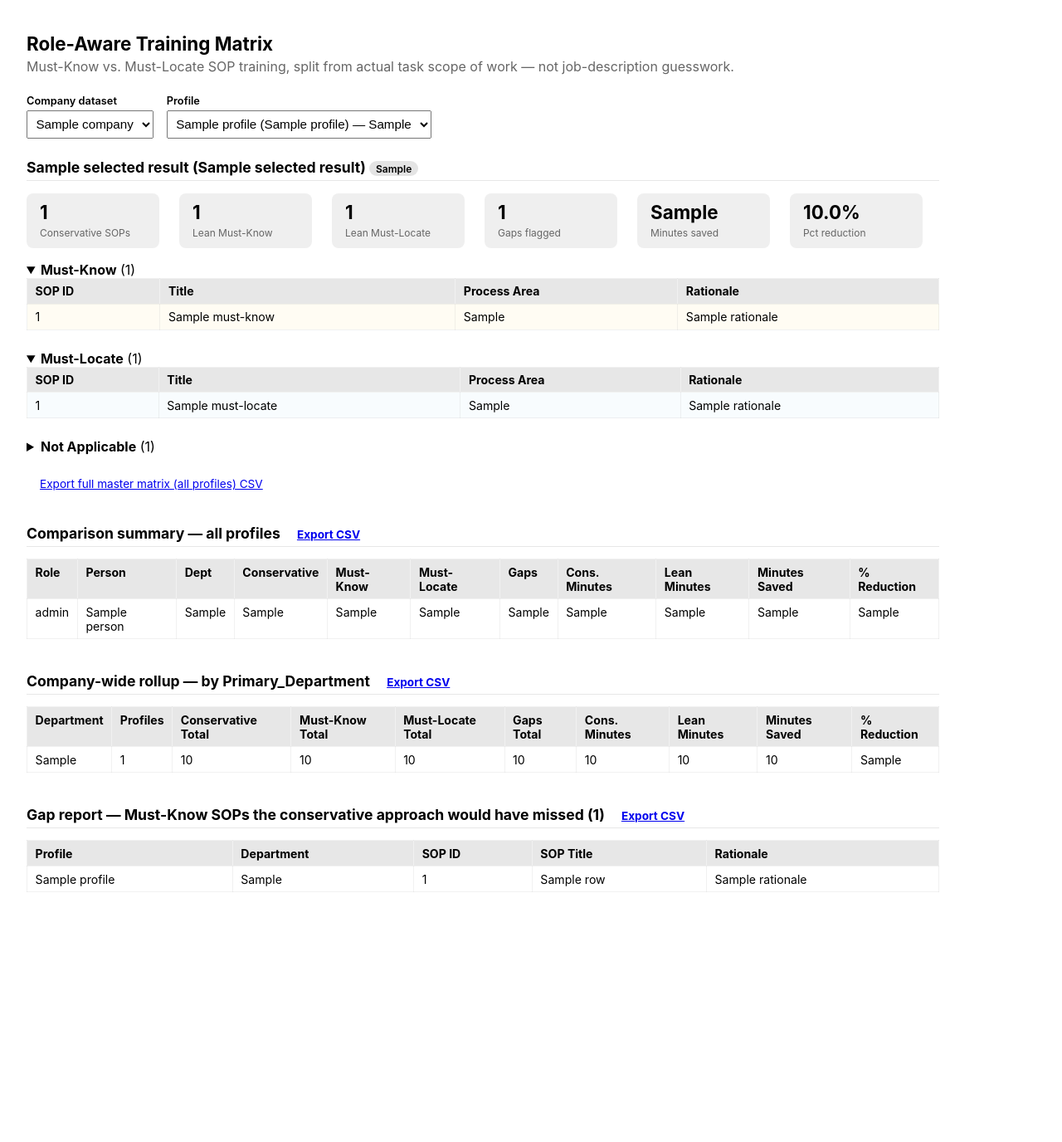
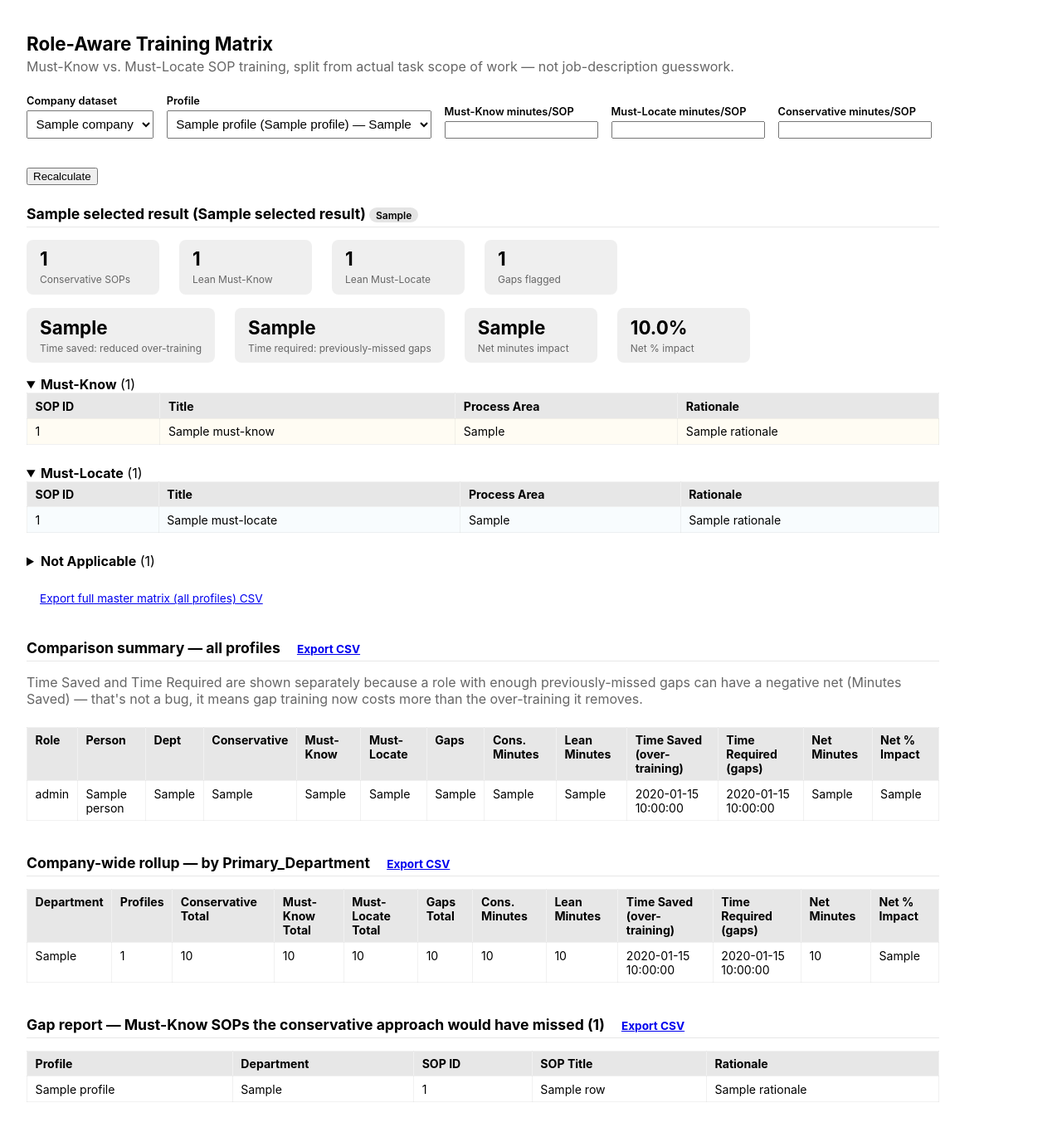
Before and after one commit to brianjfunk/Training_Matrix_Prototype, a FastAPI app: template app/templates/index.html in a window 1280 px wide. Shown: the top 1376 px of the page at 83% size. Before the commit the page ends 1075 px from the top, so only its background shows below. Run offline with FastAPI, Linux system fonts and the light colour scheme; the template is opened without the code that fills it: most values are stand-ins (such as "Sample title", 1, 10 or a date in 2020).

Commit message:
Expose editable time assumptions and split gap costs from savings (#2)
Wire must_know_minutes, must_locate_minutes, and conservative_minutes_per_sop
through to the UI as editable numeric inputs (server.py query params,
index.html form) so both the on-page numbers and every CSV export
recalculate live against the chosen assumptions instead of the hardcoded
30/5/30 defaults.

Minutes_Saved nets two things that behave very differently: time no longer
spent over-training on downgraded Must-Locate SOPs, and new time required
for previously-missed gap SOPs. Netting them can produce a negative number
that reads as a bug rather than a real "gaps cost more than the waste they
replace" finding. compute_matrix now also returns
overtraining_minutes_saved and gap_training_minutes_required as an exact
decomposition of minutes_saved, surfaced as separate columns/stats in the
comparison summary and department rollup (Minutes_Saved/Pct_Reduction stay
for expected-output-reference.csv compatibility). Added tests covering the
reconciliation identity under both default and custom time assumptions, and
covering the reports.py display layer itself, not just compute_matrix.

Co-authored-by: Claude <noreply@anthropic.com>

```diff
--- a/app/matching.py
+++ b/app/matching.py
@@ -62,6 +62,16 @@ class MatrixResult:
     lean_minutes: int
     minutes_saved: int
     pct_reduction: float
+    # minutes_saved nets these two together, which can read as a broken
+    # negative number when a role has enough gaps. Both are exposed
+    # separately so the UI/reports can show them as distinct figures
+    # instead of only the net: overtraining_minutes_saved is time no
+    # longer spent deep-reviewing SOPs downgraded to Must-Locate;
+    # gap_training_minutes_required is new time needed for Must-Know SOPs
+    # the conservative approach never would have surfaced at all.
+    # Always holds: overtraining_minutes_saved - gap_training_minutes_required == minutes_saved.
+    overtraining_minutes_saved: int
+    gap_training_minutes_required: int
 
 
 def _is_conservative_assigned(department: str, broad_applicability: str) -> bool:
@@ -170,6 +180,18 @@ def compute_matrix(
         else 0.0
     )
 
+    # Every conservative-assigned SOP is either Must-Know or Must-Locate
+    # under lean (must_locate_sop_ids == conservative_sop_ids - must_know_sop_ids),
+    # so this is the lean-tier cost of exactly the SOPs the conservative
+    # approach already flagged — no gap SOPs included.
+    conservative_and_must_know_count = len(conservative_sop_ids) - len(must_locate_sop_ids)
+    conservative_only_lean_minutes = (
+        conservative_and_must_know_count * must_know_minutes
+        + len(must_locate_sop_ids) * must_locate_minutes
+    )
+    overtraining_minutes_saved = conservative_minutes - conservative_only_lean_minutes
+    gap_training_minutes_required = len(gap_sop_ids) * must_know_minutes
+
     return MatrixResult(
         profile_id=profile.profile_id,
         role_name=profile.role_name,
@@ -185,6 +207,8 @@ def compute_matrix(
         lean_minutes=lean_minutes,
         minutes_saved=minutes_saved,
         pct_reduction=pct_reduction,
+        overtraining_minutes_saved=overtraining_minutes_saved,
+        gap_training_minutes_required=gap_training_minutes_required,
     )
 
 
--- a/app/server.py
+++ b/app/server.py
@@ -10,6 +10,7 @@ folder, with zero code changes required.
 from __future__ import annotations
 
 from pathlib import Path
+from urllib.parse import urlencode
 
 from fastapi import FastAPI, HTTPException, Query
 from fastapi.responses import HTMLResponse, PlainTextResponse
@@ -17,7 +18,13 @@ from fastapi.templating import Jinja2Templates
 from starlette.requests import Request
 
 from app.dataset import DatasetError, load_dataset
-from app.matching import compute_all, compute_matrix
+from app.matching import (
+    DEFAULT_CONSERVATIVE_MINUTES,
+    DEFAULT_MUST_KNOW_MINUTES,
+    DEFAULT_MUST_LOCATE_MINUTES,
+    compute_all,
+    compute_matrix,
+)
 from app.reports import (
     comparison_summary_rows,
     company_rollup_rows,
@@ -39,6 +46,16 @@ def list_companies() -> list[str]:
     return sorted(p.name for p in COMPANIES_DIR.iterdir() if p.is_dir())
 
 
+def _time_assumption_kwargs(
+    must_know_minutes: int, must_locate_minutes: int, conservative_minutes_per_sop: int
+) -> dict[str, int]:
+    return {
+        "must_know_minutes": max(0, must_know_minutes),
+        "must_locate_minutes": max(0, must_locate_minutes),
+        "conservative_minutes_per_sop": max(0, conservative_minutes_per_sop),
+    }
+
+
 def _load_or_404(company: str):
     company_dir = COMPANIES_DIR / company
     if not company_dir.is_dir():
@@ -50,7 +67,14 @@ def _load_or_404(company: str):
 
 
 @app.get("/", response_class=HTMLResponse)
-def index(request: Request, company: str | None = None, profile: str | None = None):
+def index(
+    request: Request,
+    company: str | None = None,
+    profile: str | None = None,
+    must_know_minutes: int = DEFAULT_MUST_KNOW_MINUTES,
+    must_locate_minutes: int = DEFAULT_MUST_LOCATE_MINUTES,
+    conservative_minutes_per_sop: int = DEFAULT_CONSERVATIVE_MINUTES,
+):
     companies = list_companies()
     if not companies:
         return templates.TemplateResponse(
@@ -60,10 +84,14 @@ def index(request: Request, company: str | None = None, profile: str | None = No
     company = company if company in companies else companies[0]
     dataset = _load_or_404(company)
 
+    time_kwargs = _time_assumption_kwargs(
+        must_know_minutes, must_locate_minutes, conservative_minutes_per_sop
+    )
+
     profile_ids = dataset.profile_order()
     profile = profile if profile in profile_ids else (profile_ids[0] if profile_ids else None)
 
-    all_results = compute_all(dataset)
+    all_results = compute_all(dataset, **time_kwargs)
     summary_rows = comparison_summary_rows(all_results)
     rollup_rows = company_rollup_rows(all_results)
     gap_rows = gap_report_rows(all_results)
@@ -71,7 +99,7 @@ def index(request: Request, company: str | None = None, profile: str | None = No
     selected_result = None
     assignments_by_tier: dict[str, list] = {"Must-Know": [], "Must-Locate": [], "Not Applicable": []}
     if profile is not None:
-        selected_result = compute_matrix(dataset, profile)
+        selected_result = compute_matrix(dataset, profile, **time_kwargs)
         for a in selected_result.assignments:
             assignments_by_tier[a.tier].append(a)
 
@@ -89,15 +117,26 @@ def index(request: Request, company: str | None = None, profile: str | None = No
             "rollup_rows": rollup_rows,
             "gap_rows": gap_rows,
             "gap_count": len(gap_rows),
+            "time_kwargs": time_kwargs,
+            "export_qs": urlencode({"company": company, **time_kwargs}),
             "error": None,
         },
     )
 
 
 @app.get("/export/{report}.csv")
-def export_csv(report: str, company: str = Query(...)):
+def export_csv(
+    report: str,
+    company: str = Query(...),
+    must_know_minutes: int = DEFAULT_MUST_KNOW_MINUTES,
+    must_locate_minutes: int = DEFAULT_MUST_LOCATE_MINUTES,
+    conservative_minutes_per_sop: int = DEFAULT_CONSERVATIVE_MINUTES,
+):
     dataset = _load_or_404(company)
-    all_results = compute_all(dataset)
+    time_kwargs = _time_assumption_kwargs(
+        must_know_minutes, must_locate_minutes, conservative_minutes_per_sop
+    )
+    all_results = compute_all(dataset, **time_kwargs)
 
     builders = {
         "master_matrix": master_matrix_rows,
--- a/app/templates/index.html
+++ b/app/templates/index.html
@@ -58,6 +58,18 @@
       {% endfor %}
     </select>
   </label>
+  <label>Must-Know minutes/SOP
+    <input type="number" name="must_know_minutes" min="0" step="1" value="{{ time_kwargs.must_know_minutes }}">
+  </label>
+  <label>Must-Locate minutes/SOP
+    <input type="number" name="must_locate_minutes" min="0" step="1" value="{{ time_kwargs.must_locate_minutes }}">
+  </label>
+  <label>Conservative minutes/SOP
+    <input type="number" name="conservative_minutes_per_sop" min="0" step="1" value="{{ time_kwargs.conservative_minutes_per_sop }}">
+  </label>
+  <label>&nbsp;
+    <button type="submit">Recalculate</button>
+  </label>
 </form>
 
 {% if selected_result %}
@@ -70,8 +82,12 @@
     <div class="stat"><span class="value">{{ selected_result.must_know_sop_ids|length }}</span><span class="label">Lean Must-Know</span></div>
     <div class="stat"><span class="value">{{ selected_result.must_locate_sop_ids|length }}</span><span class="label">Lean Must-Locate</span></div>
     <div class="stat"><span class="value">{{ selected_result.gap_sop_ids|length }}</span><span class="label">Gaps flagged</span></div>
-    <div class="stat"><span class="value">{{ selected_result.minutes_saved }}</span><span class="label">Minutes saved</span></div>
-    <div class="stat"><span class="value">{{ "%.1f"|format(selected_result.pct_reduction) }}%</span><span class="label">Pct reduction</span></div>
+  </div>
+  <div class="stat-row">
+    <div class="stat"><span class="value">{{ selected_result.overtraining_minutes_saved }}</span><span class="label">Time saved: reduced over-training</span></div>
+    <div class="stat"><span class="value">{{ selected_result.gap_training_minutes_required }}</span><span class="label">Time required: previously-missed gaps</span></div>
+    <div class="stat"><span class="value">{{ selected_result.minutes_saved }}</span><span class="label">Net minutes impact</span></div>
+    <div class="stat"><span class="value">{{ "%.1f"|format(selected_result.pct_reduction) }}%</span><span class="label">Net % impact</span></div>
   </div>
 
   {% for tier in ["Must-Know", "Must-Locate", "Not Applicable"] %}
@@ -92,18 +108,21 @@
     </table>
   </details>
   {% endfor %}
-  <a class="export" href="/export/master_matrix.csv?company={{ company }}">Export full master matrix (all profiles) CSV</a>
+  <a class="export" href="/export/master_matrix.csv?{{ export_qs }}">Export full master matrix (all profiles) CSV</a>
 </section>
 {% endif %}
 
 <section>
   <h2>Comparison summary — all profiles
-    <a class="export" href="/export/comparison_summary.csv?company={{ company }}">Export CSV</a>
+    <a class="export" href="/export/comparison_summary.csv?{{ export_qs }}">Export CSV</a>
   </h2>
+  <p class="subtitle">Time Saved and Time Required are shown separately because a role with enough previously-missed gaps can have a negative net (Minutes Saved) — that's not a bug, it means gap training now costs more than the over-training it removes.</p>
   <table>
     <thead><tr>
       <th>Role</th><th>Person</th><th>Dept</th><th>Conservative</th><th>Must-Know</th><th>Must-Locate</th>
-      <th>Gaps</th><th>Cons. Minutes</th><th>Lean Minutes</th><th>Minutes Saved</th><th>% Reduction</th>
+      <th>Gaps</th><th>Cons. Minutes</th><th>Lean Minutes</th>
+      <th>Time Saved (over-training)</th><th>Time Required (gaps)</th>
+      <th>Net Minutes</th><th>Net % Impact</th>
     </tr></thead>
     <tbody>
       {% for row in summary_rows %}
@@ -111,7 +130,9 @@
         <td>{{ row.Role }}</td><td>{{ row.Person }}</td><td>{{ row.Primary_Department }}</td>
         <td>{{ row.Conservative_SOPs }}</td><td>{{ row.Lean_MustKnow }}</td><td>{{ row.Lean_MustLocate }}</td>
         <td>{{ row.Gap_MissedByConservative }}</td><td>{{ row.Conservative_Minutes }}</td>
-        <td>{{ row.Lean_Minutes }}</td><td>{{ row.Minutes_Saved }}</td><td>{{ row.Pct_Reduction }}</td>
+        <td>{{ row.Lean_Minutes }}</td>
+        <td>{{ row.Time_Saved_Reduced_Overtraining }}</td><td>{{ row.Time_Required_Gap_Training }}</td>
+        <td>{{ row.Minutes_Saved }}</td><td>{{ row.Pct_Reduction }}</td>
       </tr>
       {% endfor %}
     </tbody>
@@ -120,13 +141,14 @@
 
 <section>
   <h2>Company-wide rollup — by Primary_Department
-    <a class="export" href="/export/company_rollup.csv?company={{ company }}">Export CSV</a>
+    <a class="export" href="/export/company_rollup.csv?{{ export_qs }}">Export CSV</a>
   </h2>
   <table>
     <thead><tr>
       <th>Department</th><th>Profiles</th><th>Conservative Total</th><th>Must-Know Total</th>
       <th>Must-Locate Total</th><th>Gaps Total</th><th>Cons. Minutes</th><th>Lean Minutes</th>
-      <th>Minutes Saved</th><th>% Reduction</th>
+      <th>Time Saved (over-training)</th><th>Time Required (gaps)</th>
+      <th>Net Minutes</th><th>Net % Impact</th>
     </tr></thead>
     <tbody>
       {% for row in rollup_rows %}
@@ -135,6 +157,7 @@
         <td>{{ row.Conservative_SOPs_Total }}</td><td>{{ row.Lean_MustKnow_Total }}</td>
         <td>{{ row.Lean_MustLocate_Total }}</td><td>{{ row.Gap_Count_Total }}</td>
         <td>{{ row.Conservative_Minutes_Total }}</td><td>{{ row.Lean_Minutes_Total }}</td>
+        <td>{{ row.Time_Saved_Reduced_Overtraining_Total }}</td><td>{{ row.Time_Required_Gap_Training_Total }}</td>
         <td>{{ row.Minutes_Saved_Total }}</td><td>{{ row.Pct_Reduction }}</td>
       </tr>
       {% endfor %}
@@ -144,7 +167,7 @@
 
 <section>
   <h2>Gap report — Must-Know SOPs the conservative approach would have missed ({{ gap_count }})
-    <a class="export" href="/export/gap_report.csv?company={{ company }}">Export CSV</a>
+    <a class="export" href="/export/gap_report.csv?{{ export_qs }}">Export CSV</a>
   </h2>
   <table>
     <thead><tr><th>Profile</th><th>Department</th><th>SOP ID</th><th>SOP Title</th><th>Rationale</th></tr></thead>
```
Also changed, not shown: app/reports.py (+20 -1 lines), tests/test_matching.py (+98 -0 lines).
